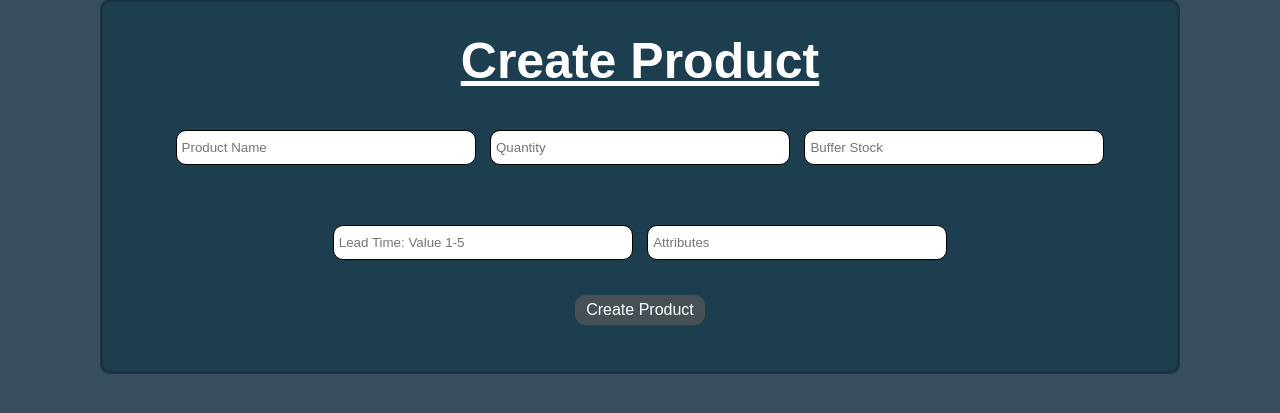
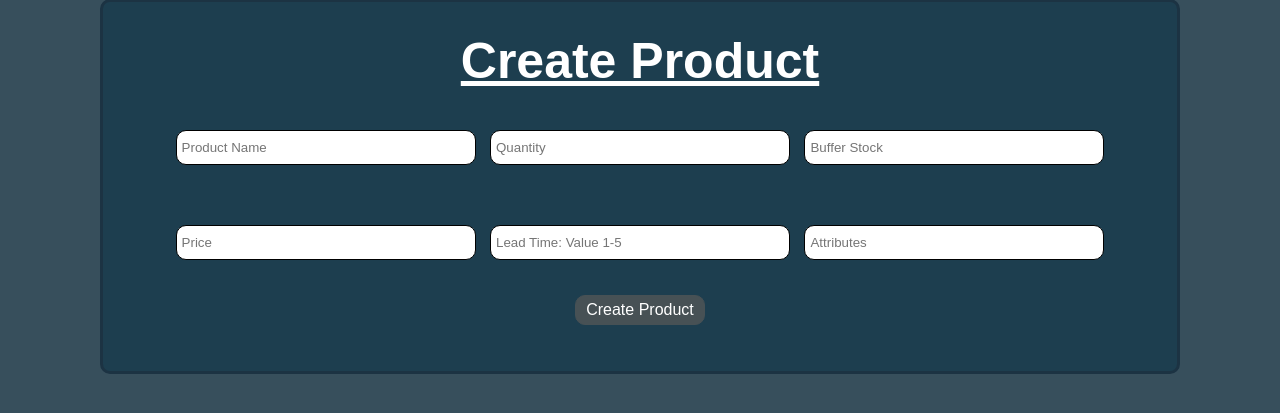
Before and after one commit to TemiTemi22/ITSrProject, a PHP site: page /createProduct.php in a window 1280 px wide. Shown: the part 151-564 px from the top of the page. Run offline with PHP 8.4, Linux system fonts and the light colour scheme; the visitor is signed in with stand-in values (Sample User, id 1).

Commit message:
Update createProduct.php

```diff
--- a/createProduct.php
+++ b/createProduct.php
@@ -11,6 +11,8 @@
     $productName = mysqli_real_escape_string($connect, htmlspecialchars($_POST['productName']));
     $quantity = mysqli_real_escape_string($connect, htmlspecialchars($_POST['quantity']));
     $bufferStock = mysqli_real_escape_string($connect, htmlspecialchars($_POST['bufferStock']));
+    $price = mysqli_real_escape_string($connect, htmlspecialchars($_POST['price']));
+    $priceString = "$" . $price . ".00";
     $leadTime = mysqli_real_escape_string($connect, htmlspecialchars($_POST['leadTime']));
     $attributes = mysqli_real_escape_string($connect, htmlspecialchars($_POST['attributes']));
     $dateAdded = new DateTime("now");
@@ -32,8 +34,12 @@
         array_push($notifications, "Quantity must be a positive number");
       }
 
+      elseif($price <= 0){
+        array_push($notifications, "Price must be a positive number");
+      }
+
       else{
-        $query2 = mysqli_query($connect, "INSERT INTO products VALUES ('', '$productName', '$quantity', '$bufferStock', '$leadTime', '', '$dateString', '$attributes')");
+        $query2 = mysqli_query($connect, "INSERT INTO products VALUES ('', '$productName', '$quantity', '$priceString', '$bufferStock', '$leadTime', '', '$dateString', '$attributes')");
 
         array_push($notifications, "Product Created");
       }
@@ -73,6 +79,7 @@
 
             <br>
 
+            <input type="number" name="price" placeholder="Price" required>
             <input type="number" name="leadTime" placeholder="Lead Time: Value 1-5" required>
             <input type="text" name="attributes" placeholder="Attributes" required>
 
@@ -98,6 +105,10 @@
               if(in_array("Quantity must be a positive number", $notifications)) {
                 echo "<p style='color: white'>Quantity must be a positive number</p>";
               }
+
+              if(in_array("Price must be a positive number", $notifications)) {
+                echo "<p style='color: white'>Price must be a positive number</p>";
+              }
             ?>
           </form>
         </center>
```
